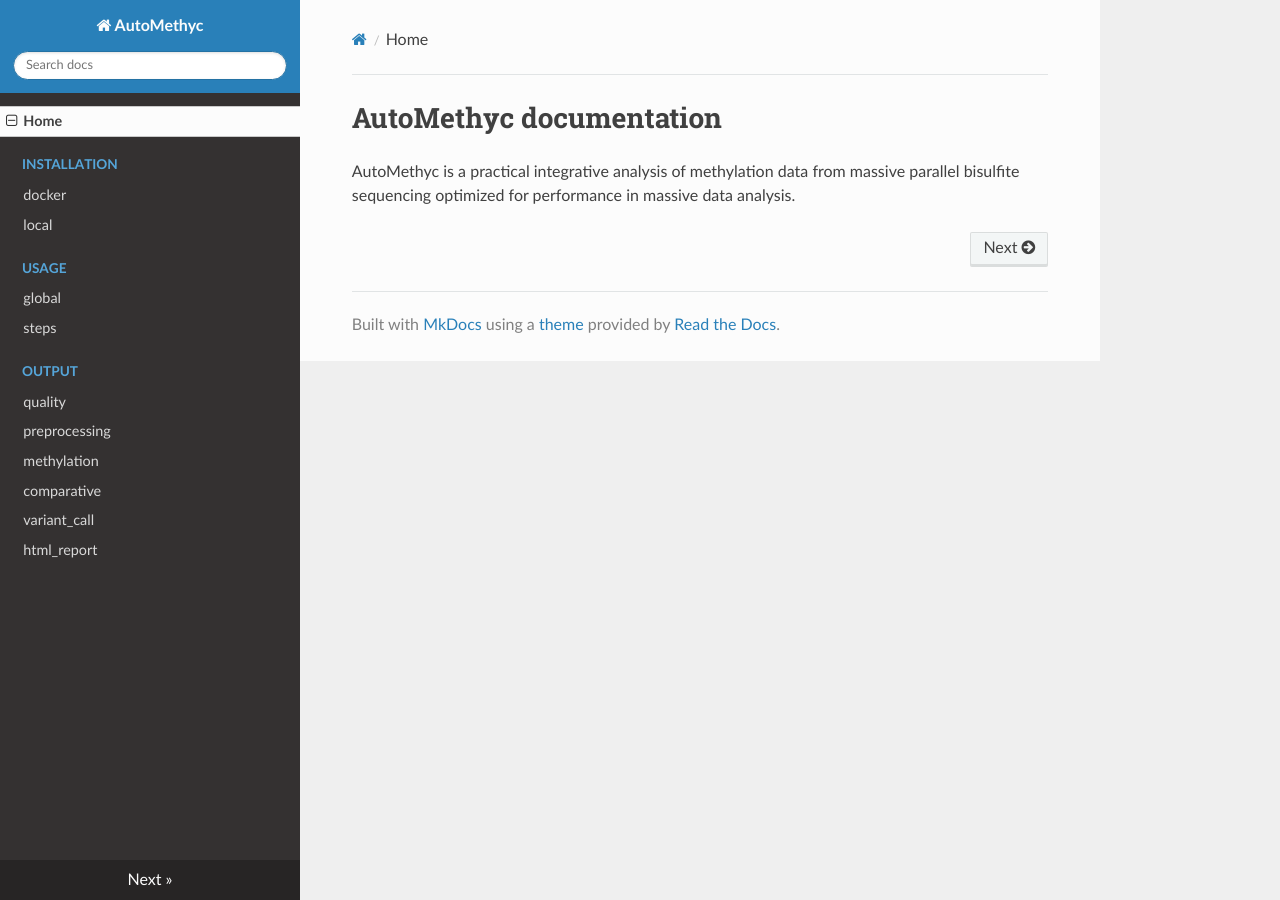
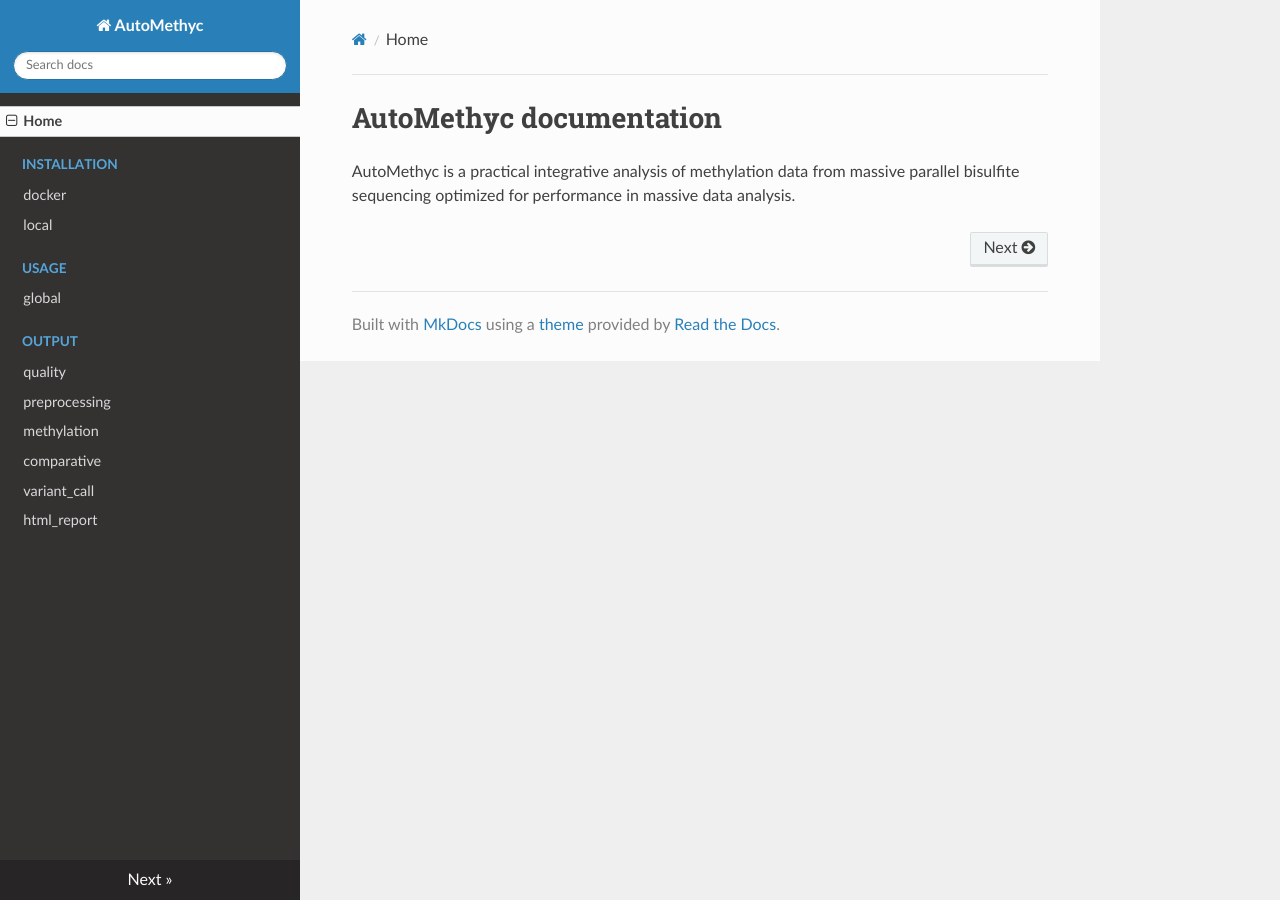
Before and after one commit to FerAmbriz/AutoMethyc, an MkDocs documentation site: the page built from docs/docs/index.md, in a window 1280 px wide. Built offline with MkDocs 1.6.1, drawn with Linux system fonts in a browser that asks for light colours; nearby versions of some CDN libraries.

Commit message:
Update mkdocs.yml

```diff
--- a/docs/mkdocs.yml
+++ b/docs/mkdocs.yml
@@ -10,7 +10,6 @@ nav:
     - local: Installation/local.md
   - Usage:
     - global: Usage/usage.md
-    - steps: Usage/steps.md
   - Output:
     - quality: Output/quality_metrics.md
     - preprocessing: Output/preprocessing.md
```
